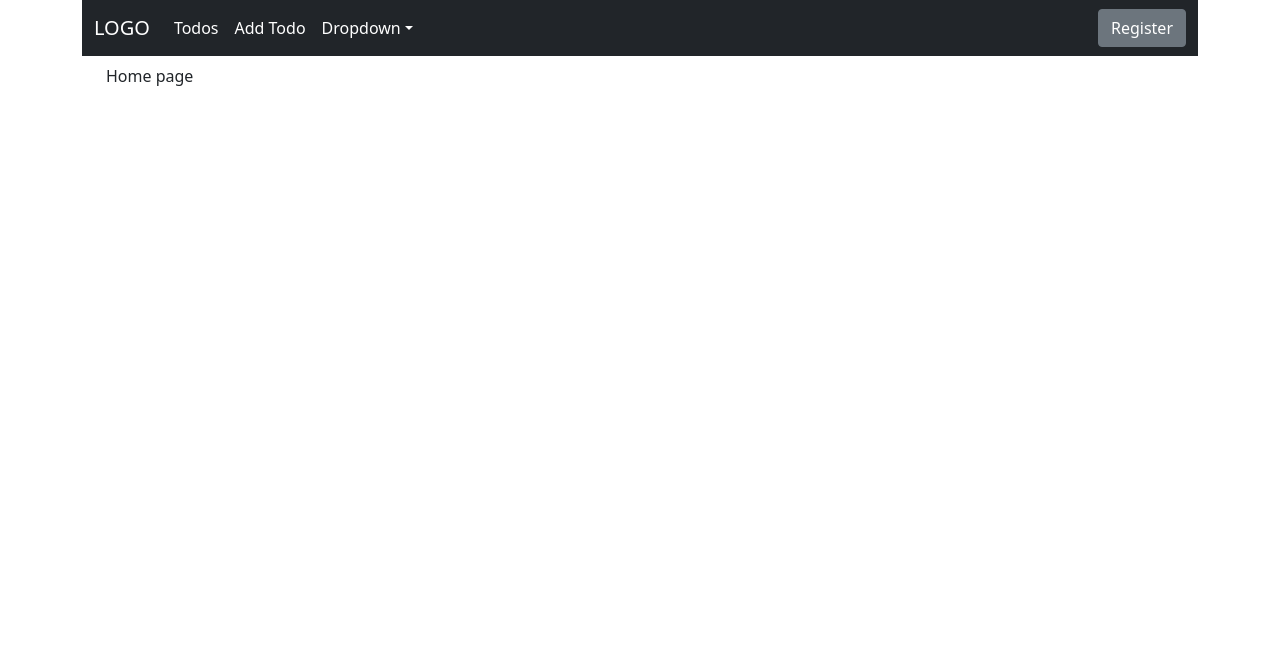
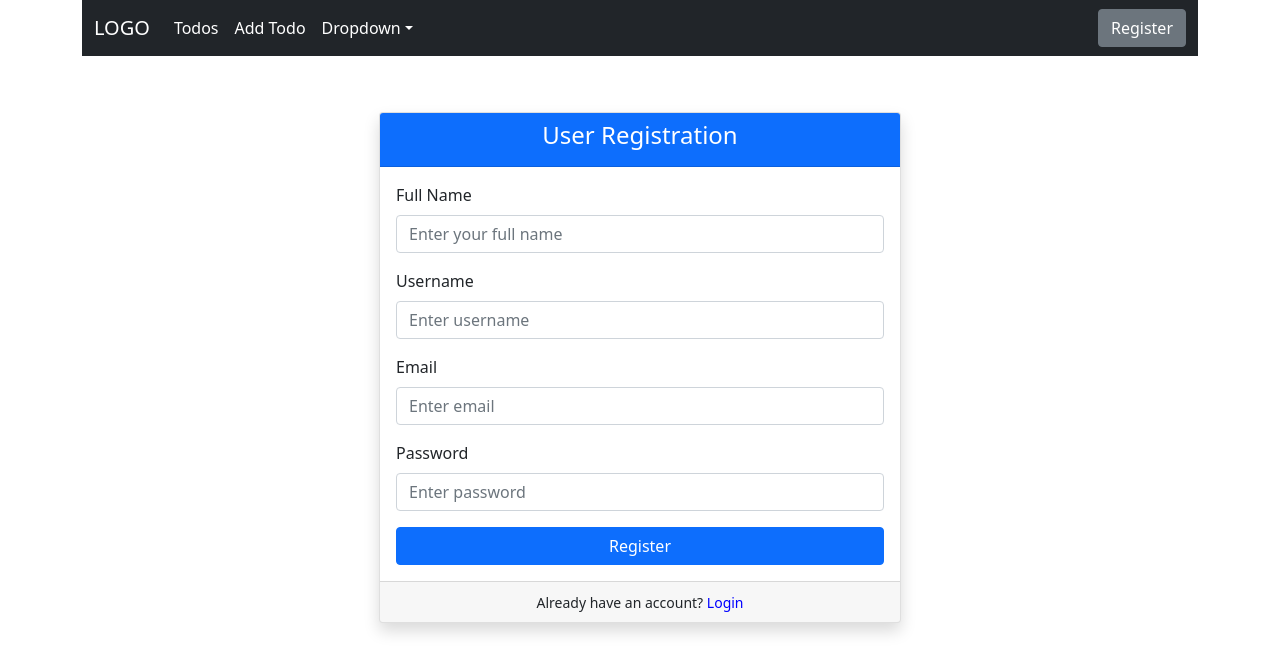
Before and after one commit to Gideon-Magaita/spring-boot-todo-frontend, a React (Vite) app: page / in a window 1280 px wide. Shown: the top 672 px of the page. Built offline with nearby package versions, Linux system fonts and the light colour scheme.

Commit message:
little changes

```diff
--- a/src/App.jsx
+++ b/src/App.jsx
@@ -19,7 +19,7 @@ function App() {
         <Routes>
 
            <Route path="/" element={<Layout/>}>
-           <Route index element={<Home/>}/>
+           <Route index element={<RegisterComponent/>}/>
            <Route path="/todos" element={<TodoListComponent/>}/>
            <Route path="/add-todo" element={<AddTodoComponent/>}/>
            <Route path="/edit/:id" element={<AddTodoComponent />} />
--- a/src/components/pages/TodoListComponent.jsx
+++ b/src/components/pages/TodoListComponent.jsx
@@ -55,8 +55,6 @@ const TodoListComponent = () => {
           })
           .catch((error) => console.error(error));
       }
-
-
 
   return (
     <div className="container mt-5">
--- a/src/components/services/AuthService.js
+++ b/src/components/services/AuthService.js
@@ -4,7 +4,7 @@ import axios from 'axios'
 const AUTH_REST_API_URL = 'http://localhost:8080/api/auth/register'
 const LOGIN_REST_API_URL = 'http://localhost:8080/api/auth'
 
-export const registerUser = (registerObj) => axios.post(BASE_REST_API_URL,registerObj);
+export const registerUser = (registerObj) => axios.post(AUTH_REST_API_URL,registerObj);
 export const loginUser = (usernameOrEmail,password)=>axios.post(LOGIN_REST_API_URL+'/login',{usernameOrEmail,password});
 
 //fuctions to allow data display on page
```
